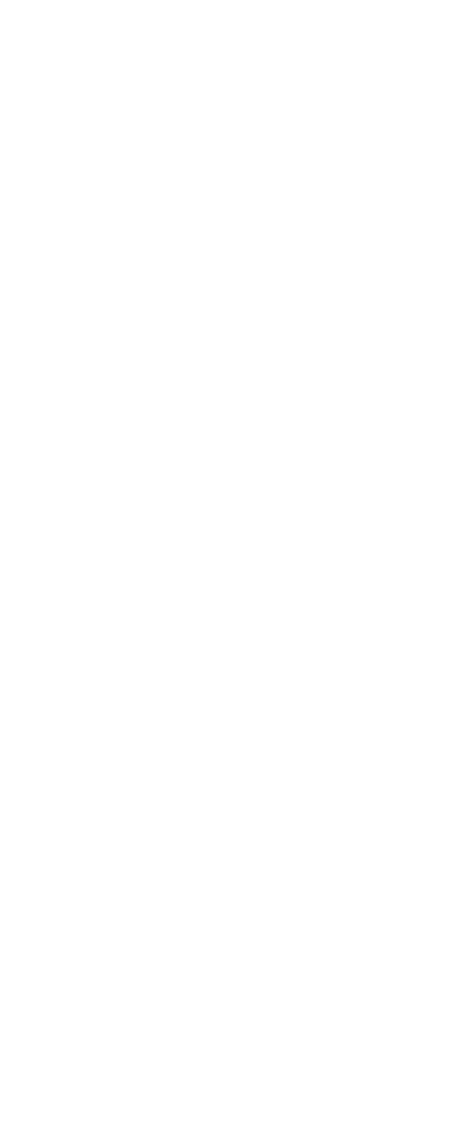
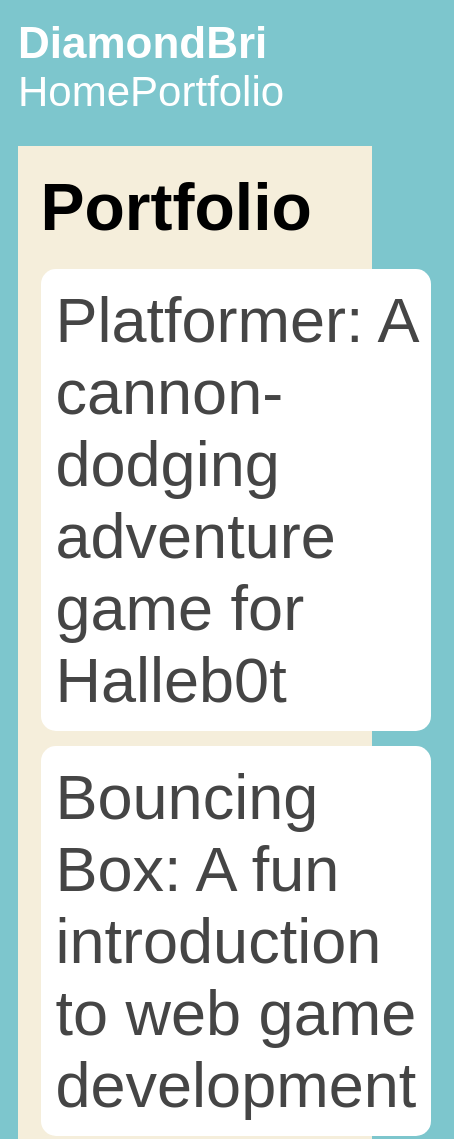
Before and after one commit to DiamondBri/DIamondBri.github.io, a plain HTML site: page portfolio.html in a window 390 px wide. Shown: the top 1139 px of the page, 454 px wide, since content can reach past the window. Before the commit the page ends 844 px from the top, so only its background shows below. Drawn offline with Linux system fonts and the light colour scheme.

Commit message:
ssssseee

```diff
--- a/index.html
+++ b/index.html
@@ -2,12 +2,14 @@
 <html>
   <head>
     <title>Diamond's lifestyle</title>
+     <link rel="stylesheet" href="style.css" />
   </head>
 
   <body>
     <!-- All content goes here -->
     <div id="all-contents">
         <nav>
+
           <h1>Diamonds Lifestyle</h1>
           <ul id="nav-ul">
             <li class="nav-li">
--- a/portfolio.html
+++ b/portfolio.html
@@ -0,0 +1,40 @@
+<!DOCTYPE html>
+<html>
+  <head>
+    <title>DiamondBri</title>
+    <link rel="stylesheet" href="style.css"/>
+  </head>
+
+  <body>
+    <!-- All content goes here -->
+    <div id="all-contents">
+      <nav>
+        <h1>DiamondBri</h1>
+        <ul id="nav-ul">
+            <li class="nav-li">
+                <a href="index.html">Home</a>
+            </li>
+             <li class="nav-li">
+                <a href="portfolio.html">Portfolio</a>
+             </li>
+        </ul>
+        </nav>
+        <main>
+        <div class="content">
+            <h1>Portfolio</h1>
+<ul id="portfolio">
+    <li>
+  <a href="fsd-projects/platformer/">Platformer: A cannon-dodging adventure game for Halleb0t</a>
+</li>
+<li>
+  <a href="fsd-projects/bouncing-box/">Bouncing Box: A fun introduction to web game development</a>
+</li>
+<li>
+  <a href="fsd-projects/circularity/">Circularity: A poetic motion experiment with circles</a>
+</li>
+</ul>
+        </div>
+        </main>
+    </div>
+  </body>
+</html>
--- a/style.css
+++ b/style.css
@@ -0,0 +1,135 @@
+body {
+    background: rgb(125,198,205);
+    color: rgb(45,45,45);
+    padding: 10px;
+    font-family:Arial, sans-serif;
+}
+#all-contents {
+    max-width: 800px;
+    margin:auto;
+}
+h1{
+    display:flex;
+    align-items: center;
+    color:white;
+    flex: 1;
+    margin: 0;
+}
+#nav-ul{
+    list-style-type:none;
+    margin:0;
+    padding:0;
+    display: flex;
+}
+nav-li {
+    display:inline-block;
+    padding:0 10px;
+}
+a{
+    text-decoration: none;
+    color: #fff;
+}
+/* main container area beneath menu*/
+main {
+    background:rgb(245,238,219);
+    display: flex;
+    margin-top: 20px;
+}
+.sidebar {
+    margin-right: 25px;
+    padding: 10px;
+}
+
+.sidebar-img {
+    width: 200px;
+}
+
+.content {
+    flex: 1;
+    padding: 15px;
+}
+
+/* interests section styles */
+#interests {
+    border: 4px silver ridge;
+    padding: 8px;
+    margin-top: 20px;
+}
+
+h2, h3 {
+    margin: 0px;
+}
+/* Portfolio styles */
+.content h1 {
+  color: black;
+}
+
+#portfolio {
+  list-style-type: none;
+  padding-left: 0;
+}
+
+#portfolio li {
+  background: #fff;
+  padding: 10px;
+  border-radius: 10px;
+  margin-bottom: 10px;
+}
+
+#portfolio li:hover {
+  background: #eee;
+}
+
+#portfolio a {
+  text-decoration: none;
+  color: #454545;
+}
+/* responsive web design */
+@media screen and (min-width: 120px) and (max-width: 1080px) {
+  main {
+    height: 100ch;
+    zoom: 1.5;
+    display: grid;
+  }
+
+  h1 {
+    font-size: 44px;
+  }
+
+  h2 {
+    font-size: 42px;
+  }
+
+  h3 {
+    font-size: 36px;
+  }
+
+  #all-contents {
+    height: 100ch;
+    margin: none;
+  }
+
+  a {
+    font-size: 42px;
+  }
+
+  .sidebar {
+    margin-right: 0px;
+    justify-content: center;
+    align-items: center;
+  }
+
+  .sidebar-img {
+    width: 100%;
+  }
+
+  p,
+  li {
+    font-size: 24px;
+  }
+
+  .content {
+    align-content: center;
+    justify-content: center;
+  }
+}
```
